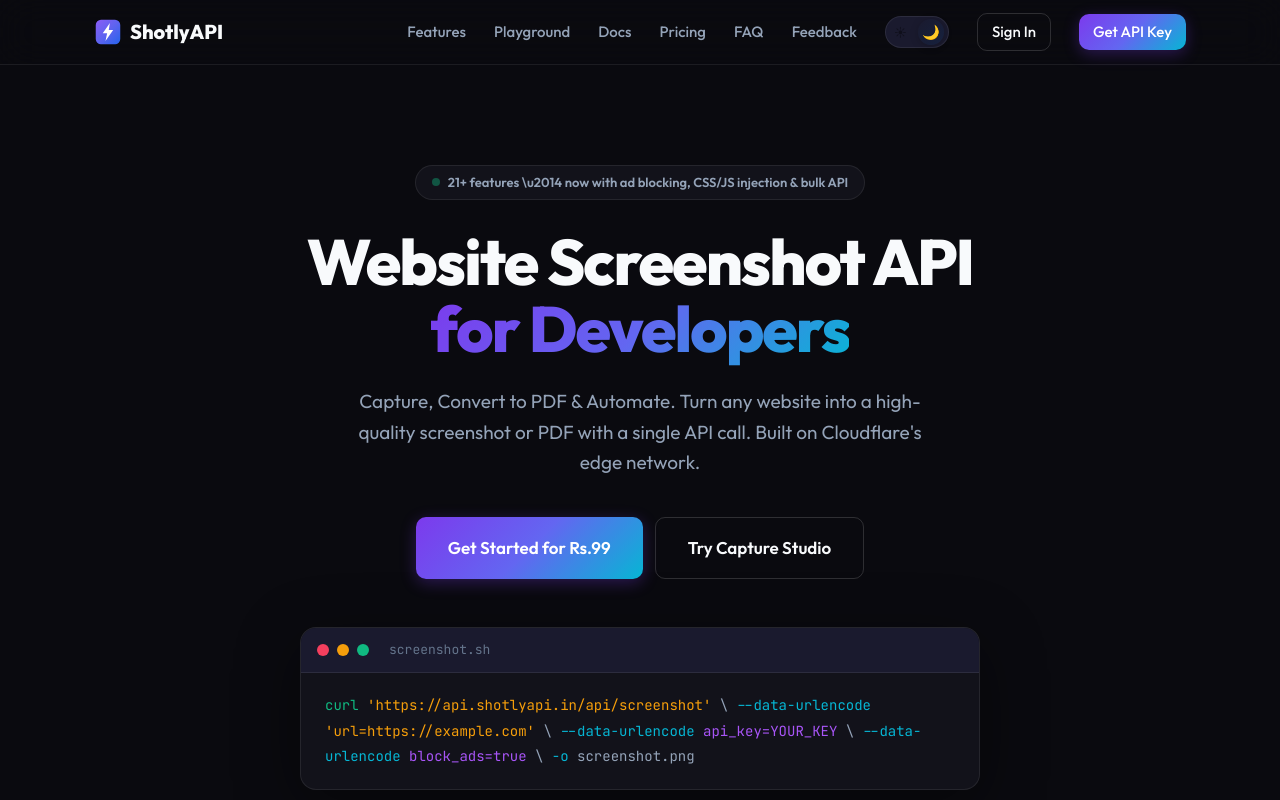
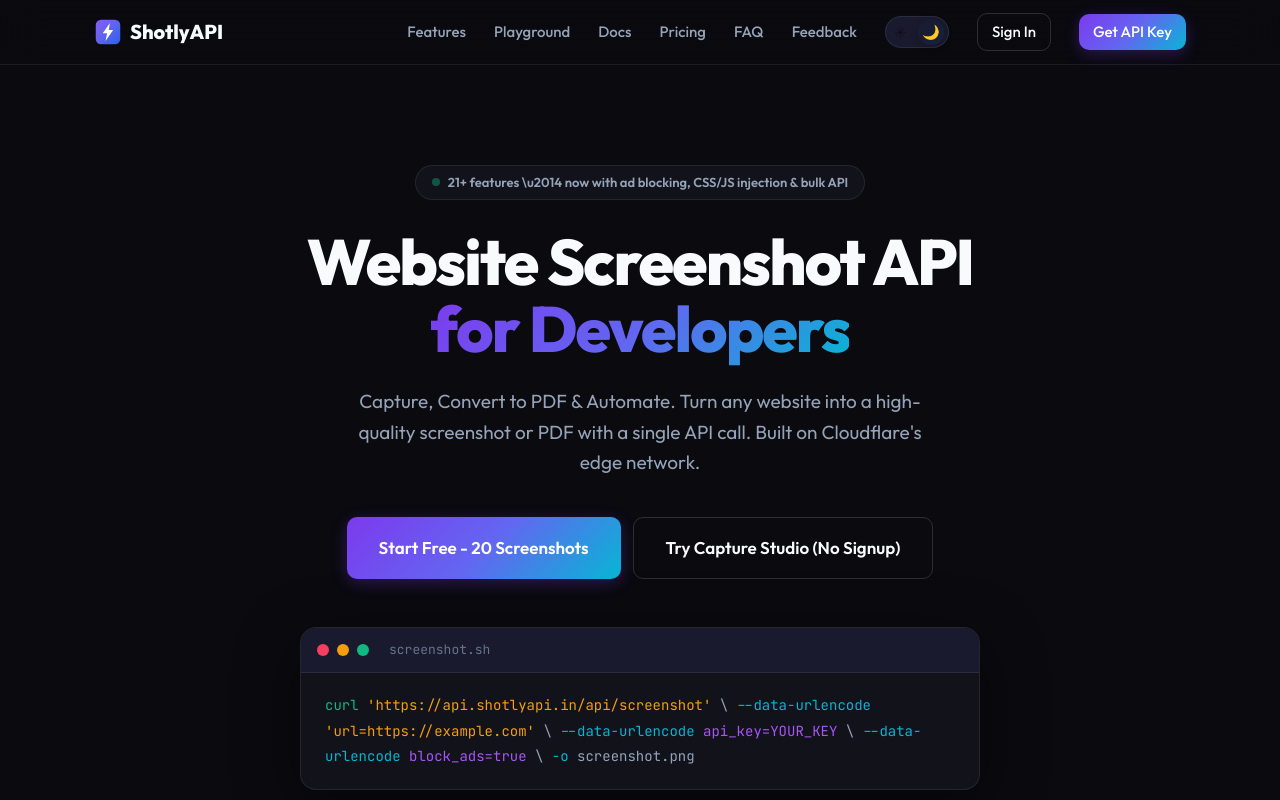
Before and after one commit to MyWorld0007/shotlyapi, a React (Vite) app: page / in a window 1280 px wide. Shown: the top 800 px of the page. Built offline with nearby package versions, Linux system fonts and the light colour scheme; no server answers.

Commit message:
feat: free tier on landing - Start Free CTA, Free pricing card, free tier FAQ, fix $1 to Rs.99

```diff
--- a/src/pages/Landing.jsx
+++ b/src/pages/Landing.jsx
@@ -63,6 +63,7 @@ const testimonials = [
 ]
 
 const pricingTiers = [
+  { name: 'Free', amount: 'Rs.0', period: '/forever', desc: '20 screenshots / no expiry', features: ['20 screenshots - never expires', 'PNG & JPEG formats', 'All viewport sizes', 'Full page capture', 'No credit card required'], cta: 'Start Free', popular: false },
   { name: 'Trial', amount: 'Rs.99', period: '/one-time', desc: '100 screenshots / 7 days', features: ['100 screenshots for 7 days', 'PNG & JPEG formats', 'Mobile, Tablet & Desktop viewport', 'Full page capture', 'Community support'], cta: 'Start Trial', popular: false },
   { name: 'Starter', amount: 'Rs.499', period: '/mo', desc: '2,000 screenshots / month', features: ['2,000 screenshots / month', 'All image formats + PDF', 'CSS & JS injection', 'Custom viewport', 'Email support'], cta: 'Get Starter', popular: false },
   { name: 'Growth', amount: 'Rs.899', period: '/mo', desc: '4,000 screenshots / month', features: ['4,000 screenshots / month', 'Everything in Starter', 'Ad & banner blocking', 'HTML to Image', 'Text extraction', 'Priority support'], cta: 'Get Growth', popular: true },
@@ -72,7 +73,8 @@ const pricingTiers = [
 const faqs = [
   { q: 'What is a screenshot API?', a: 'A screenshot API is a service that programmatically captures visual snapshots of web pages. Instead of running a headless browser yourself, you send a simple HTTP request and receive a high-quality image or PDF of the target website in return.' },
   { q: 'How does ShotlyAPI work?', a: 'You send a GET request to our API endpoint with the target URL and your API key. Our rendering engine loads the page in a real Chromium browser, captures the screenshot, and returns the image within seconds. Repeat requests are served instantly from R2 cache.' },
-  { q: 'What is the Trial plan?', a: 'The Trial plan is a one-time $1 payment that gives you 100 screenshots for 7 days. It includes PNG and JPEG formats, Mobile/Tablet/Desktop viewports, and full page capture. After 7 days, you can upgrade to a paid plan to continue using the API.' },
+  { q: 'Is there a free tier?', a: 'Yes! Every new account gets 20 free screenshots with no credit card required and no expiry. You can start capturing immediately after signup.' },
+  { q: 'What is the Trial plan?', a: 'The Trial plan is a one-time Rs.99 payment that gives you 100 screenshots for 7 days. It includes PNG and JPEG formats, Mobile/Tablet/Desktop viewports, and full page capture. After 7 days, you can upgrade to a paid plan to continue using the API.' },
   { q: 'What happens after my Trial expires?', a: 'After 7 days, your account will no longer be able to take screenshots. You can upgrade to any paid plan (Starter, Growth, or Pro) at any time to continue using the API with higher limits and more features.' },
   { q: 'What image formats are supported?', a: 'ShotlyAPI supports PNG, JPEG, and WEBP image formats, plus PDF document export. The Trial plan includes PNG and JPEG. WEBP and PDF are available on paid plans.' },
   { q: 'Can you block cookie banners and ads?', a: 'Yes! Use block_ads=true to automatically strip cookie banners, GDPR consent popups, chat widgets, and ads before the screenshot is taken. This feature is available on the Growth plan and above.' },
@@ -170,8 +172,8 @@ export default function Landing() {
             screenshot or PDF with a single API call. Built on Cloudflare's edge network.
           </p>
           <div className="hero-cta">
-            <Link to="/signup" className="btn btn-primary btn-lg">Get Started for Rs.99</Link>
-            <Link to="/playground" className="btn btn-outline btn-lg">Try Capture Studio</Link>
+            <Link to="/signup" className="btn btn-primary btn-lg">Start Free - 20 Screenshots</Link>
+            <Link to="/playground" className="btn btn-outline btn-lg">Try Capture Studio (No Signup)</Link>
           </div>
 
           {/* Terminal */}
@@ -393,7 +395,7 @@ export default function Landing() {
       {/* Pricing */}
       <section className="pricing" id="pricing">
         <h2 className="section-title">Simple, transparent pricing</h2>
-        <p className="section-sub">Start with a Rs.99 trial. Upgrade when you need more power.</p>
+        <p className="section-sub">Start free with 20 screenshots. Upgrade when you need more power.</p>
         <div className="pricing-grid">
           {pricingTiers.map((tier) => (
             <div className={`price-card ${tier.popular ? 'popular' : ''}`} key={tier.name}>
@@ -437,7 +439,7 @@ export default function Landing() {
           <div className="cta-inner">
             <h2>Ready to capture those screenshots?</h2>
             <p>Join thousands of developers building with ShotlyAPI.</p>
-            <Link to="/signup" className="btn btn-glow btn-lg">Get Started for Rs.99</Link>
+            <Link to="/signup" className="btn btn-glow btn-lg">Get Your Free API Key</Link>
           </div>
         </div>
       </section>
```
